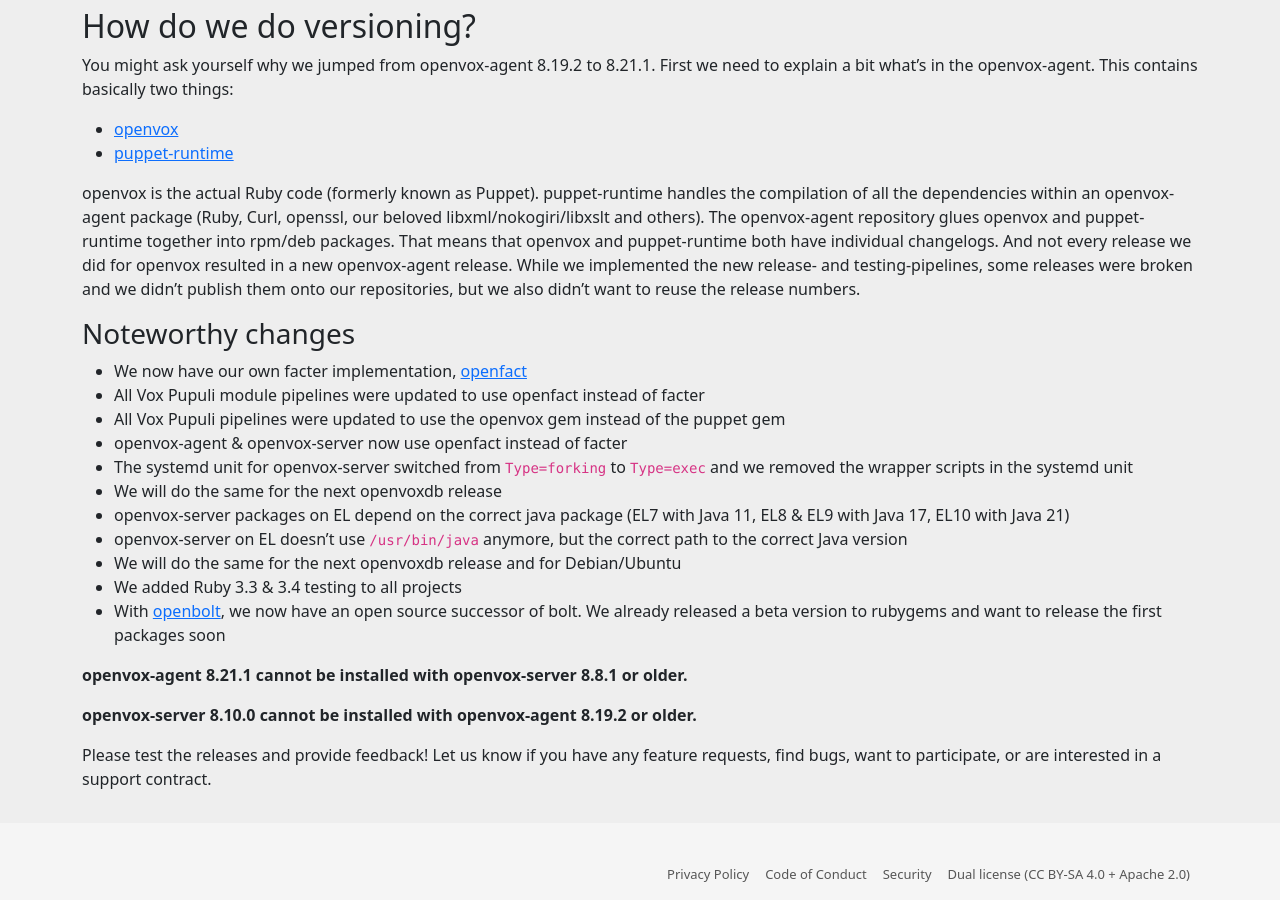
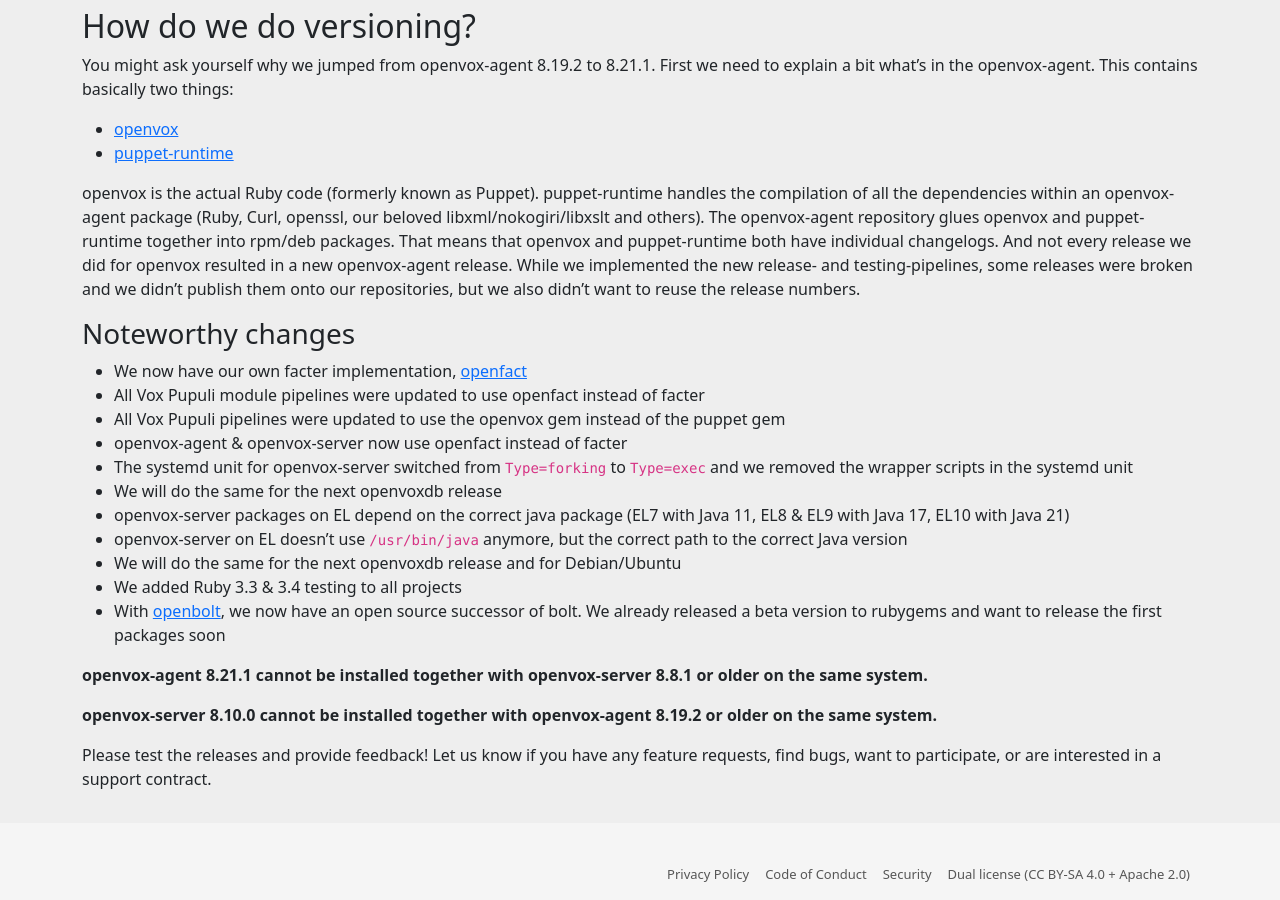
Before and after one commit to voxpupuli/voxpupuli.github.io, a Jekyll site: the page built from _posts/2025-07-22-openvox-releases.md, in a window 1280 px wide and 900 px high, scrolled down 1570 px. Built offline with Jekyll 4.4.1, drawn with Linux system fonts in a browser that asks for light colours; nearby versions of some CDN libraries.

Commit message:
Update 2025-07-22-openvox-releases.md

```diff
--- a/_posts/2025-07-22-openvox-releases.md
+++ b/_posts/2025-07-22-openvox-releases.md
@@ -99,9 +99,9 @@
 * We added Ruby 3.3 & 3.4 testing to all projects
 * With [openbolt](https://github.com/OpenVoxProject/openbolt/blob/main/CHANGELOG.md), we now have an open source successor of bolt. We already released a beta version to rubygems and want to release the first packages soon
 
-**openvox-agent 8.21.1 cannot be installed with openvox-server 8.8.1 or older.**
+**openvox-agent 8.21.1 cannot be installed together with openvox-server 8.8.1 or older on the same system.**
 
-**openvox-server 8.10.0 cannot be installed with openvox-agent 8.19.2 or older.**
+**openvox-server 8.10.0 cannot be installed together with openvox-agent 8.19.2 or older on the same system.**
 
 Please test the releases and provide feedback!
 Let us know if you have any feature requests, find bugs, want to participate, or are interested in a support contract.
```
